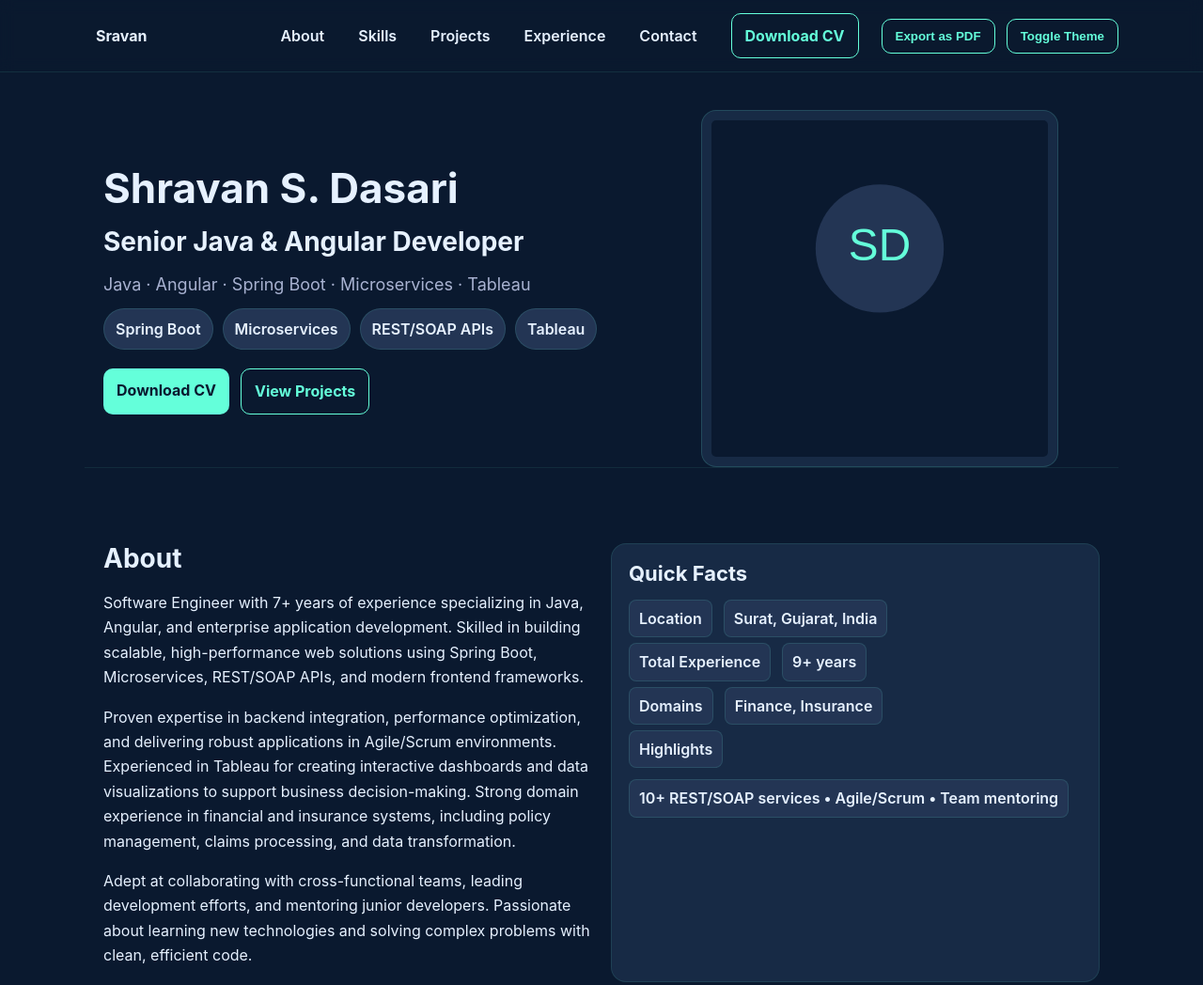
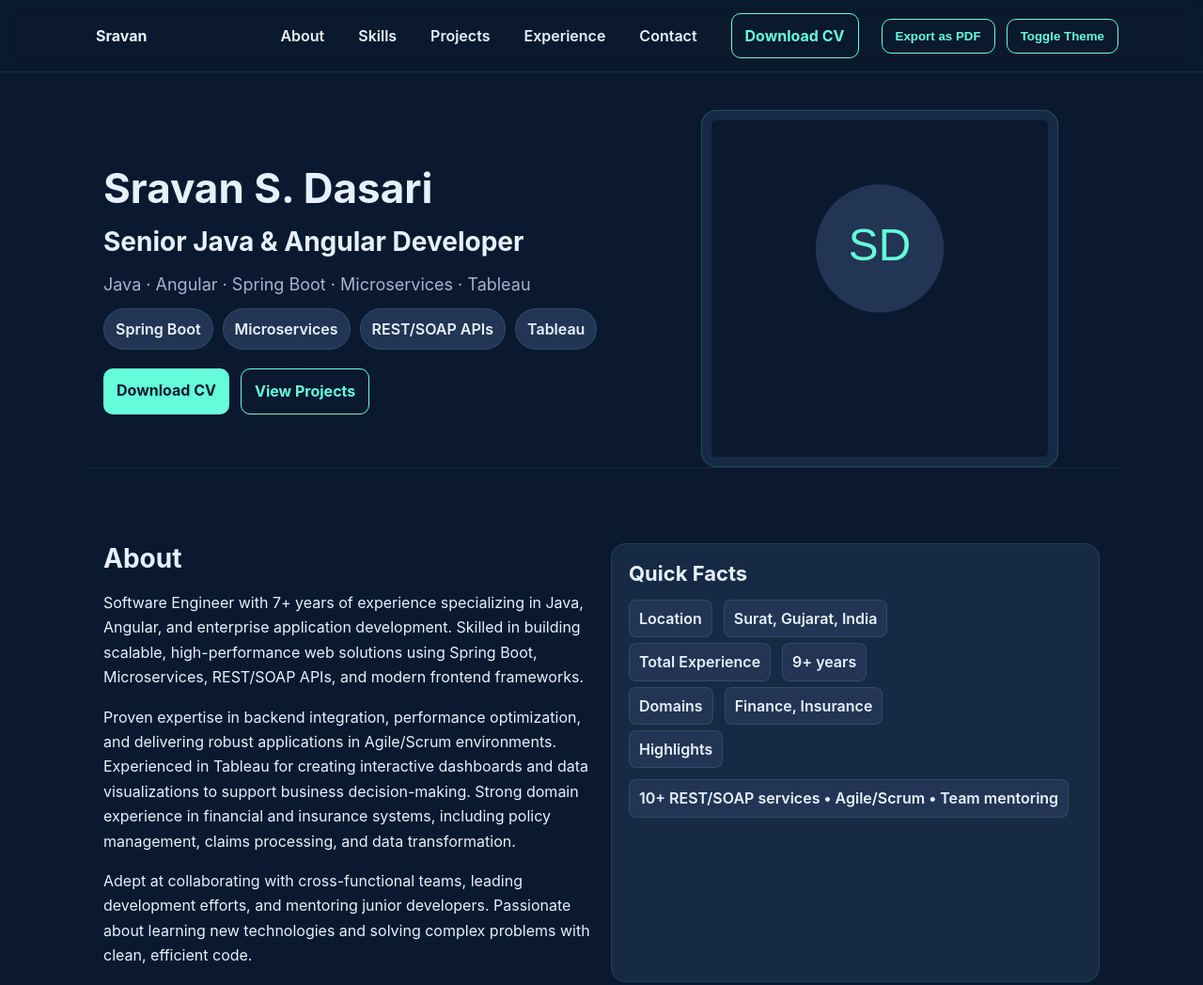
Before and after one commit to Sravan-Dasari-S/Sravan-Dasari, a plain HTML site: page index.html in a window 1280 px wide. Shown: the top 1048 px of the page at 94% size. Drawn offline with Linux system fonts and the light colour scheme; files whose address does not match are found by name.

Commit message:
Update index.html

```diff
--- a/index.html
+++ b/index.html
@@ -12,7 +12,7 @@
 <a class='btn' href='assets/Branded_CV_Shravan_Dasari.pdf' download>Download CV</a><button class='btn' onclick='exportPDF()'>Export as PDF</button><button class='btn' data-toggle-theme>Toggle Theme</button></div></div></nav>
 
 <section id='home' class='hero container'><div>
-<h1>Shravan S. Dasari</h1><h2>Senior Java & Angular Developer</h2>
+<h1>Sravan S. Dasari</h1><h2>Senior Java & Angular Developer</h2>
 <div class='tagline'>Loading…</div>
 <div class='badges'><span class='badge'>Spring Boot</span><span class='badge'>Microservices</span><span class='badge'>REST/SOAP APIs</span><span class='badge'>Tableau</span></div>
 <div style='margin-top:20px;display:flex;gap:12px;flex-wrap:wrap'><a class='btn primary' href='assets/Branded_CV_Shravan_Dasari.pdf' download>Download CV</a><a class='btn' href='#projects'>View Projects</a></div>
```
